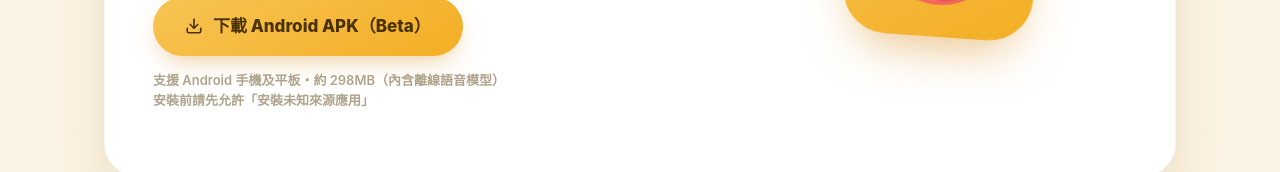
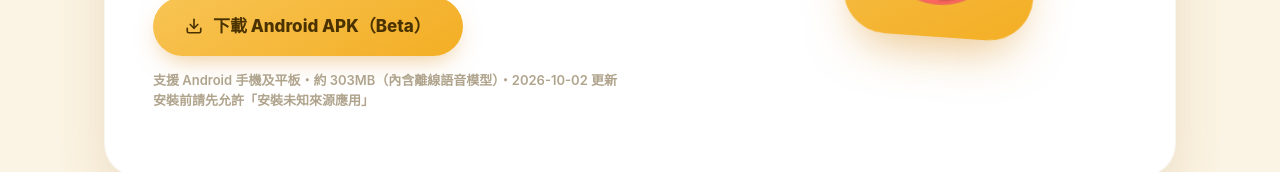
Before and after one commit to SHIRONEKO1121/Silverchat-web, a plain HTML site: page index.html in a window 1280 px wide. Shown: the part 4500-4672 px from the top of the page. Drawn offline with Linux system fonts and the light colour scheme.

Commit message:
chore(release): 更新 Beta APK 下載資訊（303MB・2026-10-02）
- 換上最新 Beta 建置（303MB / 317,604,827 bytes）
  ・時光碎片分享卡支援 AI 配圖（TokenHub 生圖代理已搬入 CloudBase）
  ・移除登入頁預設示範帳號密碼
  ・記住登入狀態，退出 App 後唔使重新登入
- 更新檔案大小與更新日期文字（298MB → 303MB）

```diff
--- a/index.html
+++ b/index.html
@@ -775,7 +775,7 @@
                         <svg width="18" height="18" viewBox="0 0 24 24" fill="none" stroke="currentColor" stroke-width="2.2" stroke-linecap="round" stroke-linejoin="round"><path d="M21 15v4a2 2 0 0 1-2 2H5a2 2 0 0 1-2-2v-4"/><polyline points="7 10 12 15 17 10"/><line x1="12" y1="15" x2="12" y2="3"/></svg>
                         下載 Android APK（Beta）
                     </a>
-                    <span class="dl-note">支援 Android 手機及平板・約 298MB（內含離線語音模型）<br>安裝前請先允許「安裝未知來源應用」</span>
+                    <span class="dl-note">支援 Android 手機及平板・約 303MB（內含離線語音模型）・2026-10-02 更新<br>安裝前請先允許「安裝未知來源應用」</span>
                 </div>
             </div>
             <div class="dl-phone">
```
